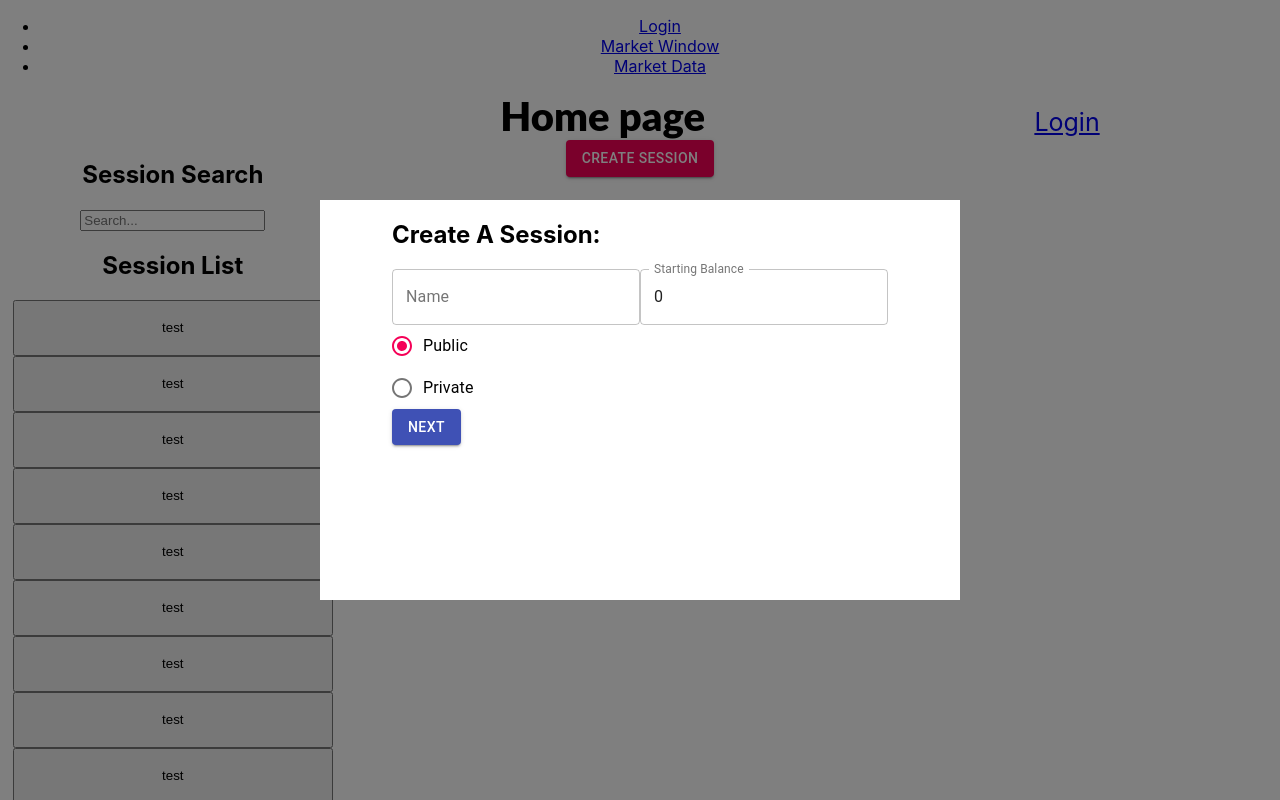
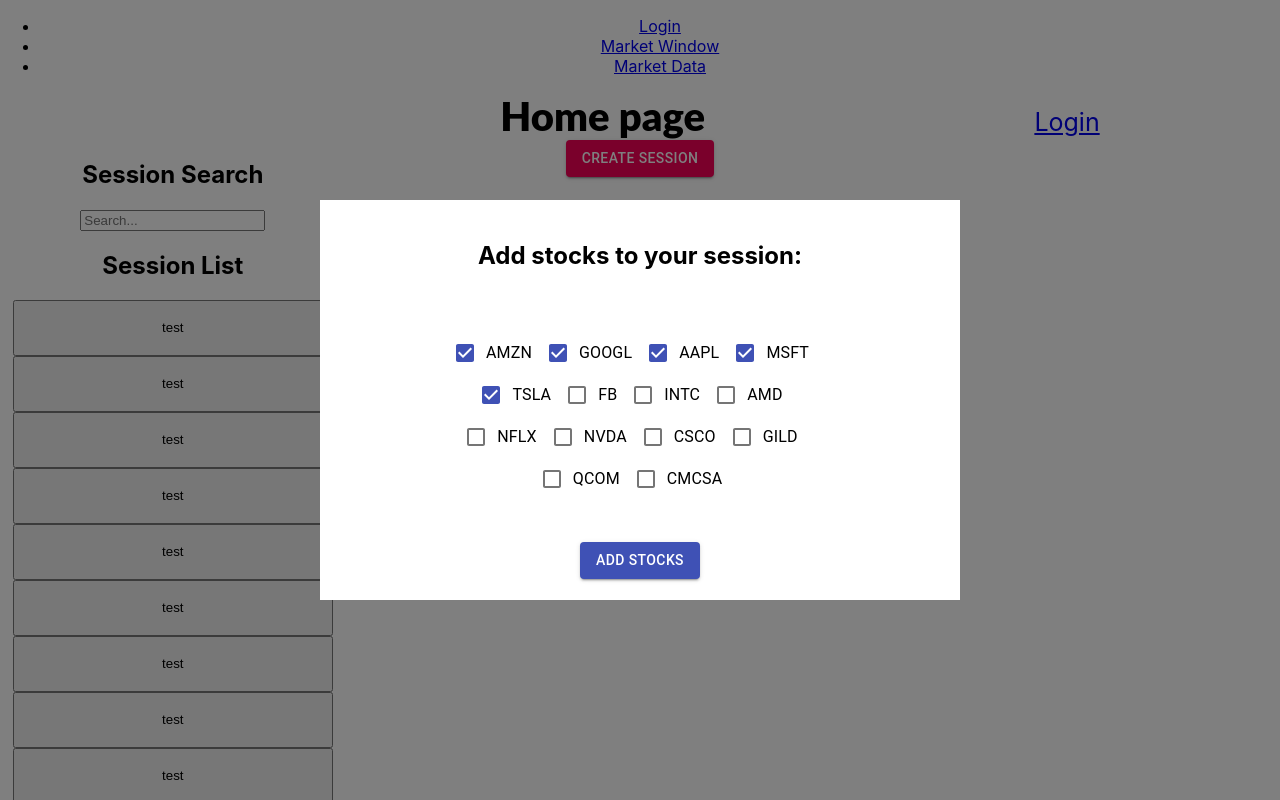
Before and after one commit to StockMarketSimulator-CSC-59867-03/SMSimulator_Website, a React (Create React App) app: page / in a window 1280 px wide. Both pictures are taken after typing "Sample" into the empty fields and a click on the button "CREATE SESSION". Shown: the top 800 px of the page. Built offline with nearby package versions, Linux system fonts and the light colour scheme.

Commit message:
SMS-63 Added stock selecter menu

```diff
--- a/src/Components/CreateSessionModal/CreateSessionModal.tsx
+++ b/src/Components/CreateSessionModal/CreateSessionModal.tsx
@@ -22,7 +22,7 @@ import Page1 from "./CreateSessionForm1";
 import Page2 from "./CreateSessionStockSelecter";
 
 type sessionModalProps = {
-  onSessionCreate: any
+  onSessionCreate: any;
 };
 type sessionModalState = {
   open: boolean;
@@ -31,10 +31,13 @@ type sessionModalState = {
   sessionType: any;
   pageNumber: number;
 };
-export default class sessionModal extends React.Component<
+export default class SessionModal extends React.Component<
   sessionModalProps,
   sessionModalState
 > {
+
+  selectedStocks = new Set();
+
   constructor(props: any) {
     super(props);
     this.state = {
@@ -46,8 +49,7 @@ export default class sessionModal extends React.Component<
     };
   }
 
-
-  createSession(){}
+  createSession() {}
 
   render() {
     const styles = {
@@ -84,8 +86,13 @@ export default class sessionModal extends React.Component<
       console.log("Handle Submit");
       console.log(this.state);
 
-      this.props.onSessionCreate(this.state.sessionName,this.state.sessionBalance, this.state.sessionType)
-      .then(()=>{
+      this.props
+        .onSessionCreate(
+          this.state.sessionName,
+          this.state.sessionBalance,
+          this.state.sessionType
+        )
+        .then(() => {
           this.setState({
             ...this.state,
             pageNumber: 2
@@ -121,12 +128,14 @@ export default class sessionModal extends React.Component<
           <Fade in={this.state.open}>
             <div className="modal__background " onClick={() => {}}>
               <Grid
+              style={{height:"100%"}}
                 container
                 direction="column"
                 justify="center"
                 alignItems="center"
               >
-                <Fade in={this.state.pageNumber == 1}>
+                {this.state.pageNumber == 2 ? (
+                  <Fade in={this.state.pageNumber == 2}>
                     <div>
                       <Page1
                         handleSubmit={handleSubmit}
@@ -136,12 +145,16 @@ export default class sessionModal extends React.Component<
                       ></Page1>
                     </div>
                   </Fade>
+                ) : (
+                  <div></div>
+                )}
 
-                <Fade in={this.state.pageNumber == 2}>
-                  <div>
-                    <Page2></Page2>
+                <Fade style={{height:"100%"}} in={this.state.pageNumber == 1}>
+                  <div style={{height:"100%"}}>
+                    <Page2 selectedStocks={this.selectedStocks}></Page2>
                   </div>
                 </Fade>
+
 
               </Grid>
             </div>
--- a/src/Components/CreateSessionModal/CreateSessionStockSelecter.tsx
+++ b/src/Components/CreateSessionModal/CreateSessionStockSelecter.tsx
@@ -1,8 +1,163 @@
 import React from "react";
+import { FormControlLabel, Button } from "@material-ui/core";
+import Checkbox, { CheckboxProps } from "@material-ui/core/Checkbox";
+import Grid from "@material-ui/core/Grid";
 
-export default function stockSelecter(props: any){
+export default function StockSelecter(props: any) {
+  let defaultStocks = ["AMZN", "GOOGL", "AAPL", "MSFT", "TSLA"];
 
-    return (
-        <h1>Session Created</h1>
+  const [state, setState] = React.useState({
+    check1: true,
+    check2: true,
+    check3: true,
+    check4: true,
+    check5: true
+  });
+
+  let stateArray = [state.check1,state.check2,state.check3,state.check4,state.check5];
+
+  for (let i = 0; i < defaultStocks.length; i++){
+    if(stateArray[i] == true){
+        props.selectedStocks.add(defaultStocks[i]);
+    }
+  }
+
+
+
+  const checkboxCheck = (event: React.ChangeEvent<HTMLInputElement>) => {
+
+    if(event.target.checked){
+        console.log(`Adding ${event.target.name} `);
+        props.selectedStocks.add(event.target.name);
+    }
+    else{
+        console.log(`Removing ${event.target.name} `);
+        props.selectedStocks.delete(event.target.name);
+    }
+    console.log(props.selectedStocks);
+  };
+
+  const handleChange = (name: string) => (
+    event: React.ChangeEvent<HTMLInputElement>
+  ) => {
+    setState({ ...state, [name]: event.target.checked });
+    checkboxCheck(event);
+  };
+
+  let otherStocks = [
+    "FB",
+    "INTC",
+    "AMD",
+    "NFLX",
+    "NVDA",
+    "CSCO",
+    "GILD",
+    "QCOM",
+    "CMCSA"
+  ];
+
+  let stockComponents: JSX.Element[] = [
+    <FormControlLabel
+      control={
+        <Checkbox
+          checked={state.check1}
+          value={defaultStocks[0]}
+          color="primary"
+          name={defaultStocks[0]}
+          onChange={handleChange("check1")}
+        />
+      }
+      label={defaultStocks[0]}
+    />,
+
+    <FormControlLabel
+      control={
+        <Checkbox
+          checked={state.check2}
+          value={defaultStocks[1]}
+          color="primary"
+          name={defaultStocks[1]}
+          onChange={handleChange("check2")}
+        />
+      }
+      label={defaultStocks[1]}
+    />,
+    <FormControlLabel
+      control={
+        <Checkbox
+          checked={state.check3}
+          value={defaultStocks[2]}
+          name={defaultStocks[2]}
+          color="primary"
+          onChange={handleChange("check3")}
+        />
+      }
+      label={defaultStocks[2]}
+    />,
+    <FormControlLabel
+      control={
+        <Checkbox
+          checked={state.check4}
+          value={defaultStocks[3]}
+          name={defaultStocks[3]}
+          color="primary"
+          onChange={handleChange("check4")}
+        />
+      }
+      label={defaultStocks[3]}
+    />,
+    <FormControlLabel
+      control={
+        <Checkbox
+          checked={state.check5}
+          value={defaultStocks[4]}
+          name={defaultStocks[4]}
+          color="primary"
+          onChange={handleChange("check5")}
+        />
+      }
+      label={defaultStocks[4]}
+    />
+  ];
+
+  otherStocks.forEach(symbol => {
+    stockComponents.push(
+      <FormControlLabel
+        control={
+          <Checkbox
+            value={symbol}
+            color="primary"
+            name={symbol}
+            onChange={checkboxCheck}
+          />
+        }
+        label={symbol}
+      />
     );
+  });
+
+
+
+
+  return (
+    <div id="StockSelecter" style={{ height: "100%" }}>
+      <Grid
+        style={{ height: "100%" }}
+        container
+        direction="column"
+        justify="space-around"
+        alignItems="center"
+      >
+        <h2>Add stocks to your session:</h2>
+        <div style={{ width: "60%" }}>
+          <Grid container direction="row" justify="center" alignItems="center">
+            {[...stockComponents]}
+          </Grid>
+        </div>
+        <Button variant="contained" color="primary">
+          Add Stocks
+        </Button>
+      </Grid>
+    </div>
+  );
 }
```
Lines whose indentation alone changed are shown as unchanged.
